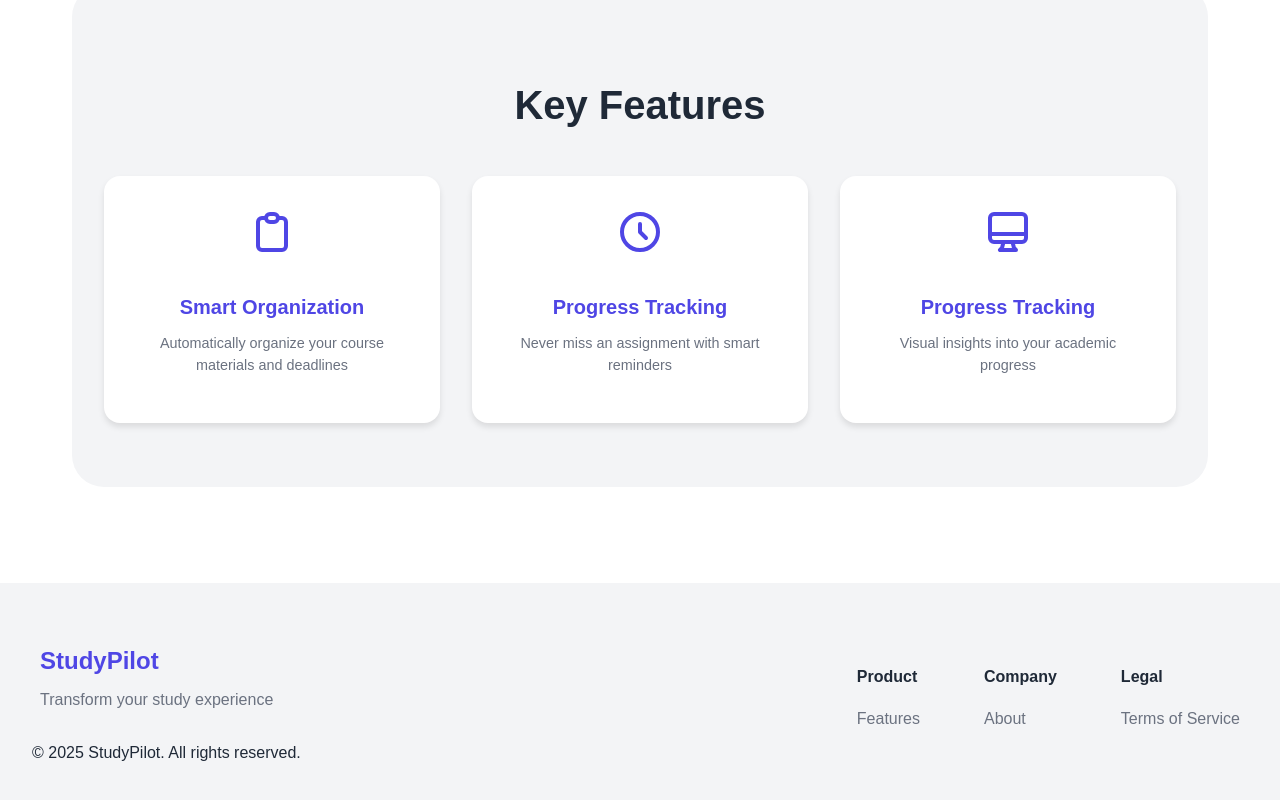
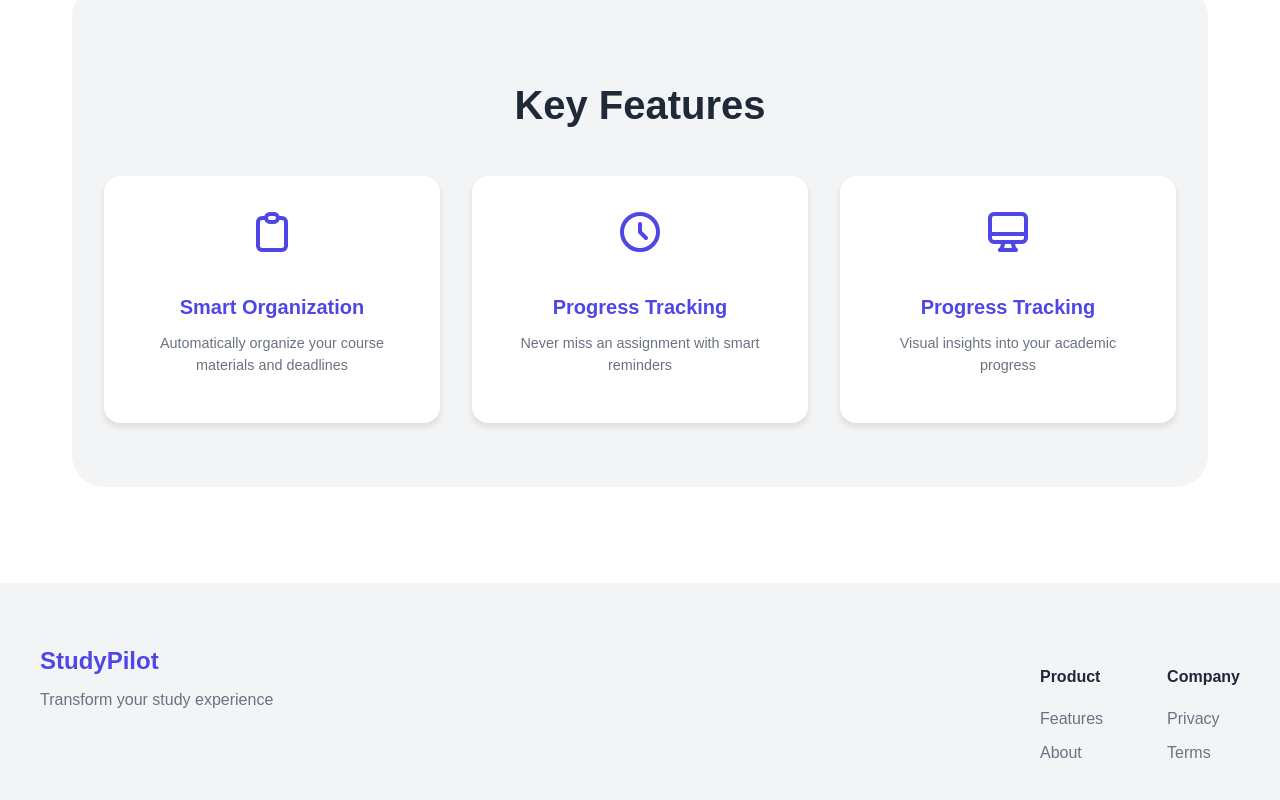
Before and after one commit to C-J7/studypilot, a Next.js app: page / in a window 1280 px wide. Shown: the part 390-1190 px from the top of the page. Built offline with nearby package versions, Linux system fonts and the light colour scheme.

Commit message:
Small UI Changes

```diff
--- a/src/app/page.js
+++ b/src/app/page.js
@@ -67,19 +67,14 @@ export default function Home() {
             <div>
               <h4>Product</h4>
               <Link href="/#features">Features</Link>
+              <Link href="/about">About</Link>
             </div>
             <div>
               <h4>Company</h4>
-              <Link href="/about">About</Link>
-            </div>
-            <div>
-              <h4>Legal</h4>
-              <Link href="/terms">Terms of Service</Link>
+              <Link href="/privacy">Privacy</Link>
+              <Link href="/terms">Terms</Link>
             </div>
           </div>
-        </div>
-        <div className={styles.footerBottom}>
-          <p>&copy; {new Date().getFullYear()} StudyPilot. All rights reserved.</p>
         </div>
       </footer>
     </div>
```
